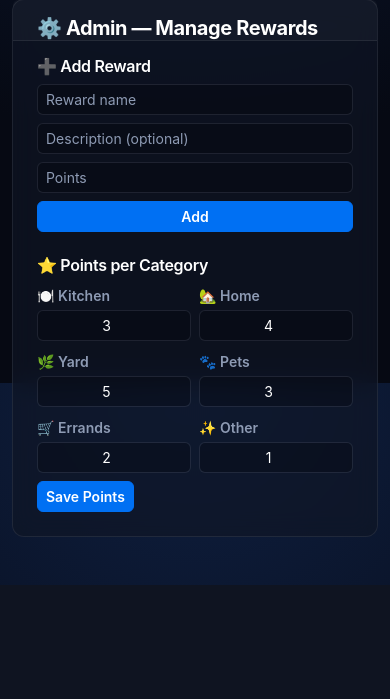
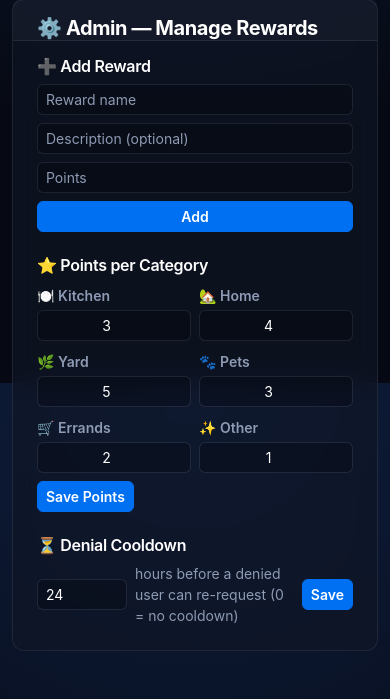
Before and after one commit to masterkong06/brag-board, a Flask app: page /rewards in a window 390 px wide. Shown: the part 461-1160 px from the top of the page. Before the commit the page ends 1046 px from the top, so only its background shows below. Run offline with Flask 3, Linux system fonts and the light colour scheme; the visitor is signed in with stand-in values (Sample User, id 1); data comes from the database, SQL or seed files in the repository; data that the repository does not hold is empty.

Commit message:
fix: flash auto-dismiss, mobile tabs, reaction long-press, denial cooldown
- Flash notifications dismiss after 3s via Bootstrap Alert API
- Mobile feed/wishlist tab switcher (hidden on lg+ desktop layout unchanged)
- Reaction buttons: long-press (500ms) shows who reacted as floating tooltip
- Redemption denial cooldown: admin-configurable hours before re-request allowed
  Defaults to 24h; set to 0 to disable. Stored in new app_settings table.

Co-Authored-By: Claude Sonnet 4.6 <noreply@anthropic.com>

```diff
--- a/app.py
+++ b/app.py
@@ -230,6 +230,7 @@ def rewards():
     leaderboard   = db.get_all_balances()
     pending       = db.get_pending_redemptions() if session.get("is_admin") else []
     all_rewards   = db.get_all_rewards()         if session.get("is_admin") else []
+    denial_cooldown = int(db.get_app_setting("denial_cooldown_hours", 24))
     return render_template(
         "rewards.html",
         rewards=rewards_list,
@@ -240,6 +241,7 @@ def rewards():
         pending=pending,
         all_rewards=all_rewards,
         categories=CATEGORIES,
+        denial_cooldown=denial_cooldown,
     )
 
 
@@ -253,6 +255,11 @@ def redeem_reward(reward_id):
     balance = db.get_user_points_balance(session["user_id"])
     if balance < reward["points_cost"]:
         flash("Not enough points for that reward.", "danger")
+        return redirect(url_for("rewards"))
+    remaining = db.get_denial_cooldown_remaining(session["user_id"], reward_id)
+    if remaining > 0:
+        hrs = int(remaining) + 1
+        flash(f"This redemption was recently denied. Try again in {hrs} hour{'s' if hrs != 1 else ''}.", "warning")
         return redirect(url_for("rewards"))
     db.request_redemption(session["user_id"], reward_id)
     flash(f"Redemption request sent for '{reward['name']}'! Waiting for approval.", "success")
@@ -284,6 +291,19 @@ def create_reward():
     if name:
         db.create_reward(name, description, points_cost, session["user_id"])
         flash(f"Reward '{name}' created.", "success")
+    return redirect(url_for("rewards") + "#admin")
+
+
+@app.route("/rewards/settings", methods=["POST"])
+@admin_required
+def update_reward_settings():
+    hours = request.form.get("denial_cooldown_hours", "24")
+    try:
+        hours = max(0, int(hours))
+    except ValueError:
+        hours = 24
+    db.set_app_setting("denial_cooldown_hours", hours)
+    flash("Reward settings saved.", "success")
     return redirect(url_for("rewards") + "#admin")
 
 
--- a/db.py
+++ b/db.py
@@ -126,6 +126,11 @@ CREATE TABLE IF NOT EXISTS learn_settings (
     key   TEXT PRIMARY KEY,
     value TEXT NOT NULL
 );
+
+CREATE TABLE IF NOT EXISTS app_settings (
+    key   TEXT PRIMARY KEY,
+    value TEXT NOT NULL
+);
 """
 
 
@@ -149,6 +154,13 @@ def init_db():
             conn.execute("ALTER TABLE users ADD COLUMN email TEXT")
         except sqlite3.OperationalError:
             pass
+        # Migration: app_settings table
+        conn.execute("""
+            CREATE TABLE IF NOT EXISTS app_settings (key TEXT PRIMARY KEY, value TEXT NOT NULL)
+        """)
+        conn.execute(
+            "INSERT OR IGNORE INTO app_settings (key,value) VALUES ('denial_cooldown_hours','24')"
+        )
         # Migrations: Learn Hub tables (safe to run repeatedly via CREATE IF NOT EXISTS)
         conn.executescript("""
             CREATE TABLE IF NOT EXISTS learn_categories (
@@ -603,6 +615,47 @@ def resolve_redemption(redemption_id, status, resolved_by):
 
 
 # ---------------------------------------------------------------------------
+# App settings
+# ---------------------------------------------------------------------------
+
+def get_app_setting(key, default=None):
+    with _conn() as conn:
+        row = conn.execute(
+            "SELECT value FROM app_settings WHERE key=?", (key,)
+        ).fetchone()
+        return row["value"] if row else default
+
+
+def set_app_setting(key, value):
+    with _conn() as conn:
+        conn.execute(
+            "INSERT INTO app_settings (key,value) VALUES (?,?) "
+            "ON CONFLICT(key) DO UPDATE SET value=excluded.value",
+            (key, str(value)),
+        )
+
+
+def get_denial_cooldown_remaining(user_id, reward_id):
+    """Returns hours remaining in cooldown (float), or 0 if no active cooldown."""
+    cooldown_hours = int(get_app_setting("denial_cooldown_hours", 24))
+    if cooldown_hours == 0:
+        return 0
+    with _conn() as conn:
+        row = conn.execute("""
+            SELECT resolved_at FROM redemptions
+            WHERE user_id=? AND reward_id=? AND status='denied'
+            ORDER BY resolved_at DESC LIMIT 1
+        """, (user_id, reward_id)).fetchone()
+    if not row or not row["resolved_at"]:
+        return 0
+    from datetime import datetime
+    resolved = datetime.fromisoformat(row["resolved_at"])
+    elapsed = (datetime.utcnow() - resolved).total_seconds() / 3600
+    remaining = cooldown_hours - elapsed
+    return max(0, remaining)
+
+
+# ---------------------------------------------------------------------------
 # Streaks
 # ---------------------------------------------------------------------------
 
--- a/static/style.css
+++ b/static/style.css
@@ -199,6 +199,14 @@
 }
 
 /* ==========================================================================
+   Mobile feed/wishes tab switcher
+   ========================================================================== */
+@media (max-width: 991.98px) {
+  #wishes-col { display: none; }
+  #wishes-col.tab-active { display: block !important; }
+}
+
+/* ==========================================================================
    Misc
    ========================================================================== */
 .min-w-0 { min-width: 0; }
--- a/templates/base.html
+++ b/templates/base.html
@@ -71,6 +71,13 @@
 </div>
 
 <script src="https://cdn.jsdelivr.net/npm/bootstrap@5.3.3/dist/js/bootstrap.bundle.min.js"></script>
+<script>
+document.querySelectorAll('.alert.alert-dismissible').forEach(function(el) {
+  setTimeout(function() {
+    bootstrap.Alert.getOrCreateInstance(el).close();
+  }, 3000);
+});
+</script>
 {% block scripts %}{% endblock %}
 
 {% if session.user_id %}
--- a/templates/rewards.html
+++ b/templates/rewards.html
@@ -178,6 +178,16 @@
       </div>
     </form>
 
+    {# Denial cooldown #}
+    <h6 class="fw-semibold mt-4 mb-2">⏳ Denial Cooldown</h6>
+    <form method="post" action="{{ url_for('update_reward_settings') }}" class="d-flex align-items-center gap-2">
+      <input name="denial_cooldown_hours" type="number" min="0"
+             value="{{ denial_cooldown }}"
+             class="form-control form-control-sm" style="max-width:90px;">
+      <span class="text-muted small">hours before a denied user can re-request (0 = no cooldown)</span>
+      <button class="btn btn-primary btn-sm ms-auto">Save</button>
+    </form>
+
   </div>
 </div>
 {% endif %}
```
Also changed, not shown: templates/index.html (+70 -5 lines).
